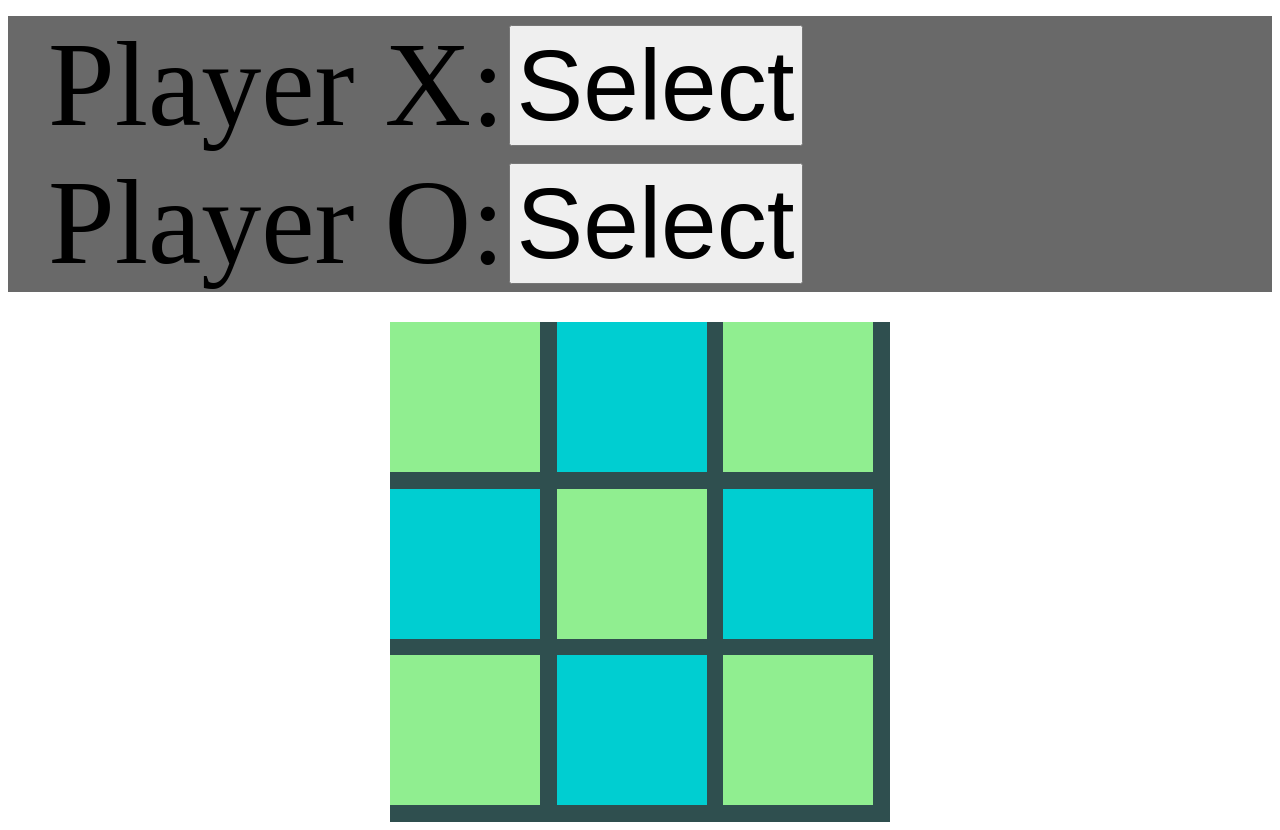
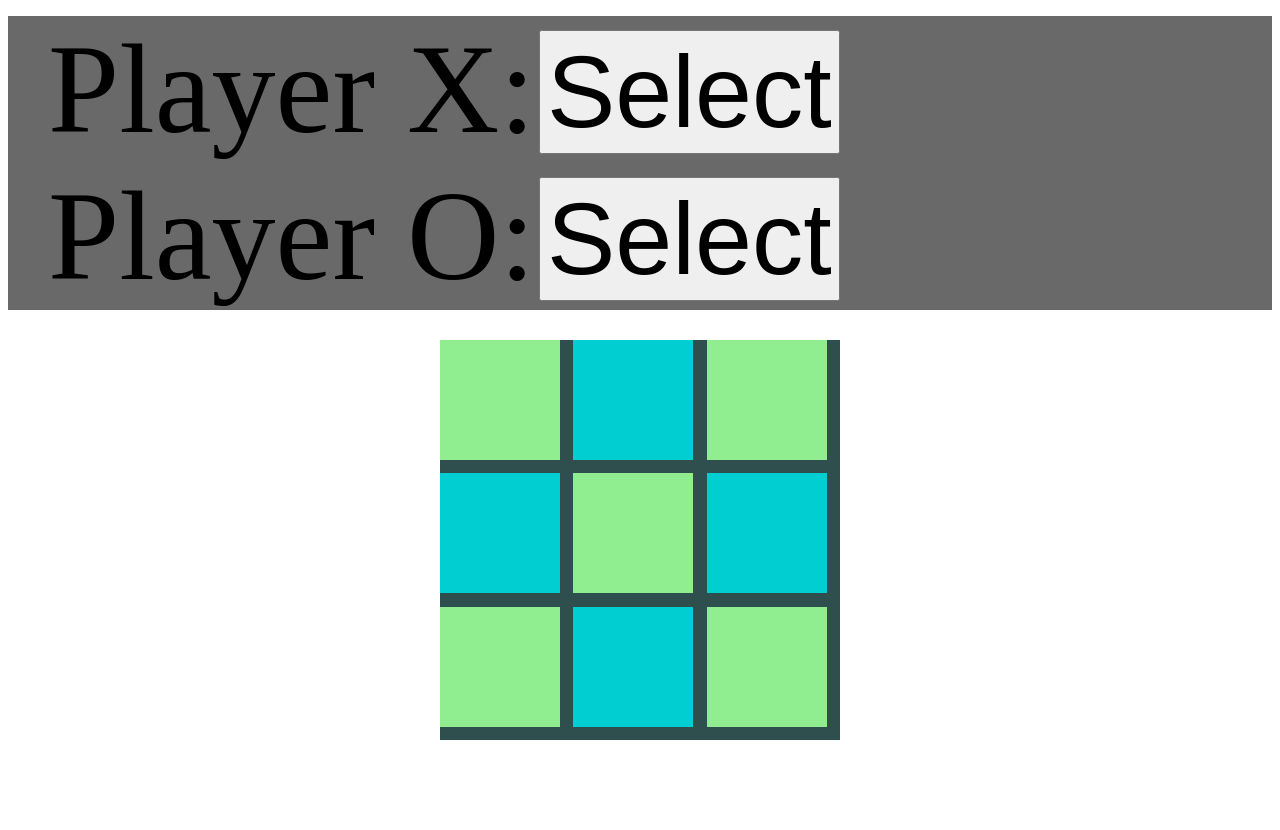
Before and after one commit to Mosky2307/Tic-Tac-Toe, a plain HTML site: page index.html in a window 1280 px wide. After the commit the page ends 800 px from the top, so only its background shows below. Drawn offline with Linux system fonts and the light colour scheme.

Commit message:
Messing with sizing for Windows sake

```diff
--- a/index.html
+++ b/index.html
@@ -2,14 +2,14 @@
 <style>
 #ticBoard {display: grid; grid-template-columns: repeat(3, 1fr);
 grid-template-rows: repeat(3, 1fr); background-color: darkslategray;
-height: 500px; width: 500px;}
+height: 400px; width: 400px;}
 #ticHolder {display: flex; justify-content: center; align-items: center;}
 .ticBoxDiv {width: 90%; height: 90%; background-color: darkturquoise; font-size: 80px;}
 #topbar {height: 10%; width: 100%; background-color: dimgray; margin-bottom: 30px;}
 ul {list-style-type: none;}
-li {display: inline-block; font-size: 120px;}
+li {display: inline-block; font-size: 800%;}
 #buttonOrNameX {margin-right: 10%;}
-.nameButton {font-size: 100px; position: relative; bottom: 5px;}
+.nameButton {font-size: 80%; position: relative; bottom: 5px;}
 #winBox {font-size: 100px; text-align: center;}
 </style>
 <title>
```
